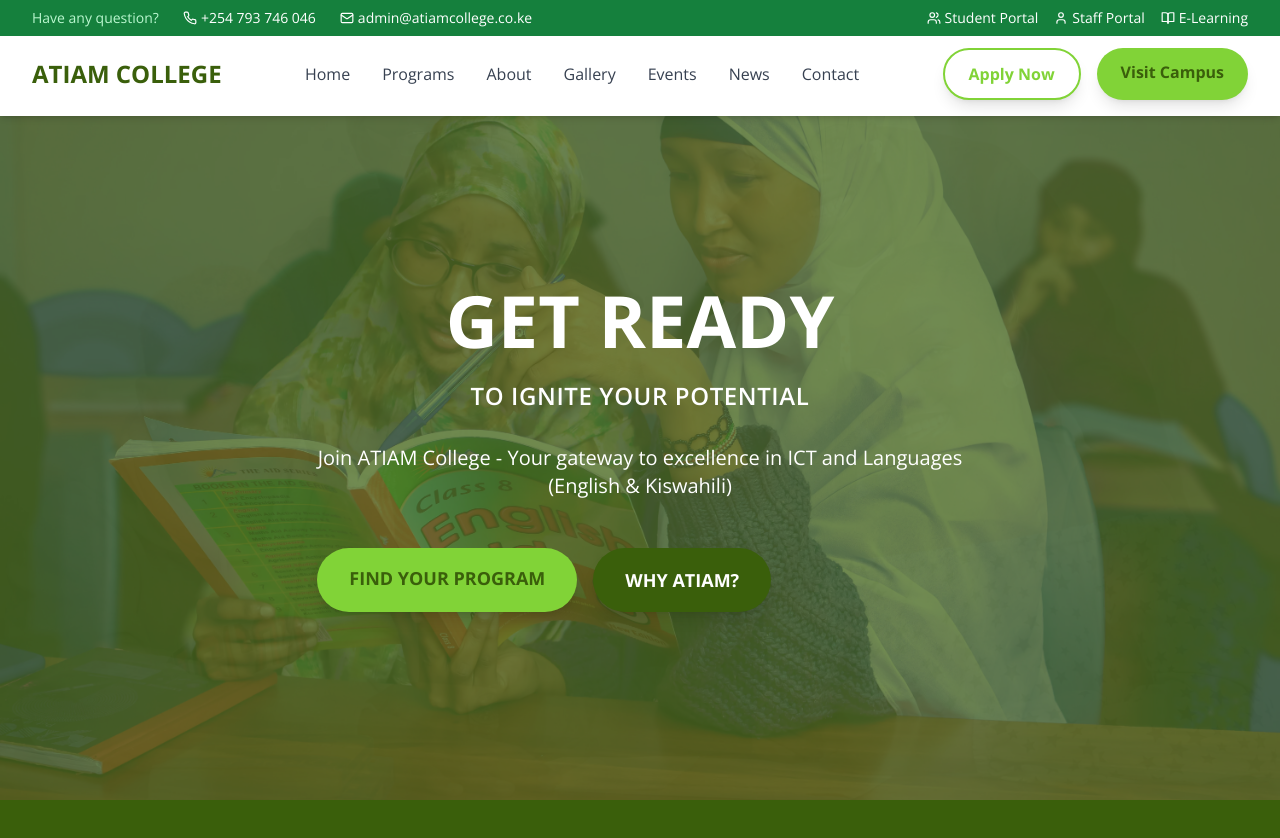
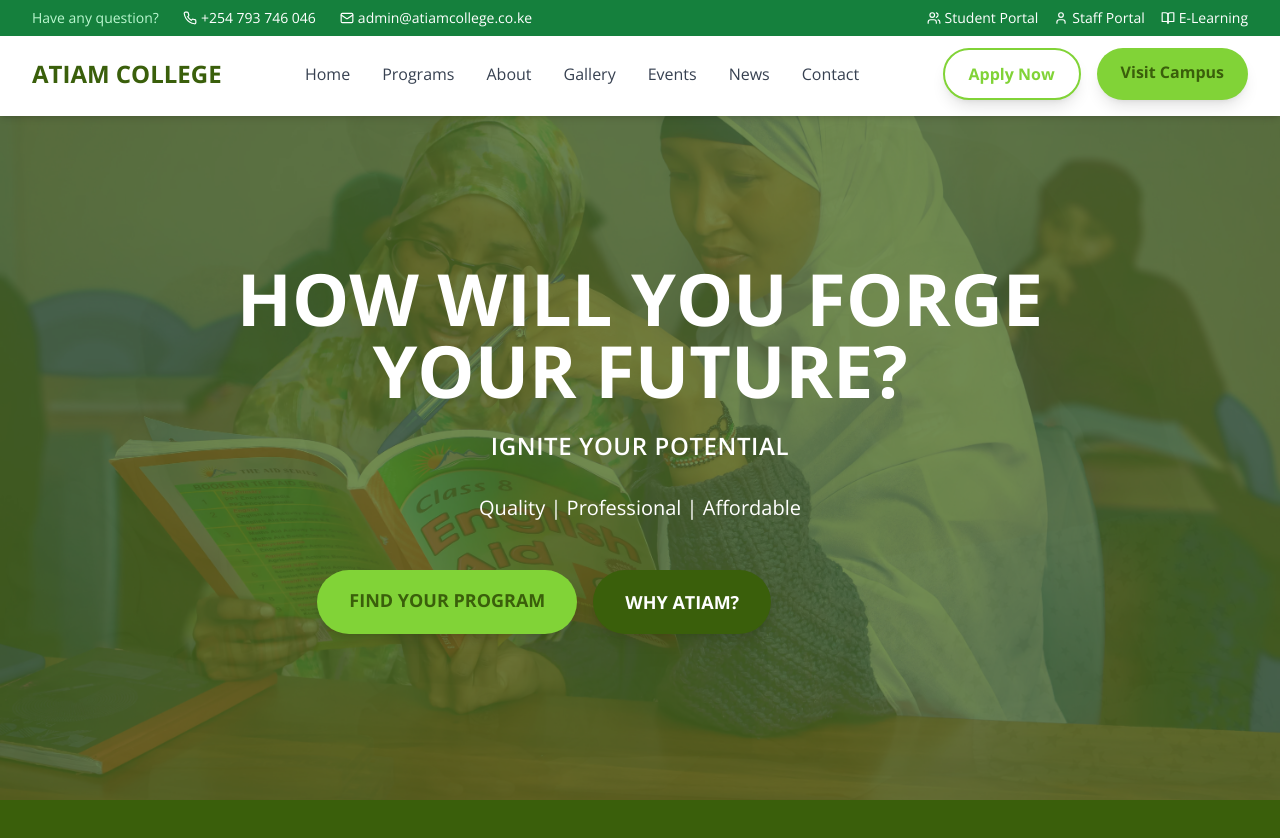
Before and after one commit to linolino2/atiamlanding, a React (Vite) app: page / in a window 1280 px wide. Shown: the top 838 px of the page. Built offline with nearby package versions, Linux system fonts and the light colour scheme.

Commit message:
Updated Hero.tsx

```diff
--- a/src/components/Hero.tsx
+++ b/src/components/Hero.tsx
@@ -104,20 +104,19 @@
           ref={titleRef}
           className="text-5xl md:text-7xl font-bold uppercase mb-6 leading-tight"
         >
-          GET READY
+          How Will You Forge Your Future?
         </h1>
         <p
           ref={subtitleRef}
           className="text-xl md:text-2xl font-semibold mb-8 uppercase tracking-wide"
         >
-          TO IGNITE YOUR POTENTIAL
+          IGNITE YOUR POTENTIAL
         </p>
         <p
           ref={descriptionRef}
           className="text-lg md:text-xl mb-12 max-w-2xl mx-auto"
         >
-          Join ATIAM College - Your gateway to excellence in ICT and Languages
-          (English & Kiswahili)
+          Quality | Professional | Affordable
         </p>
 
         <div
```
